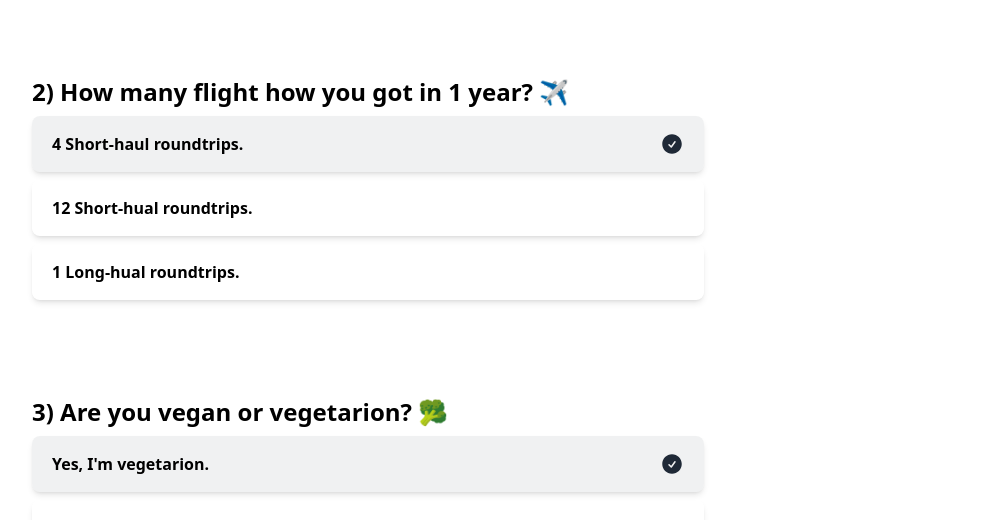
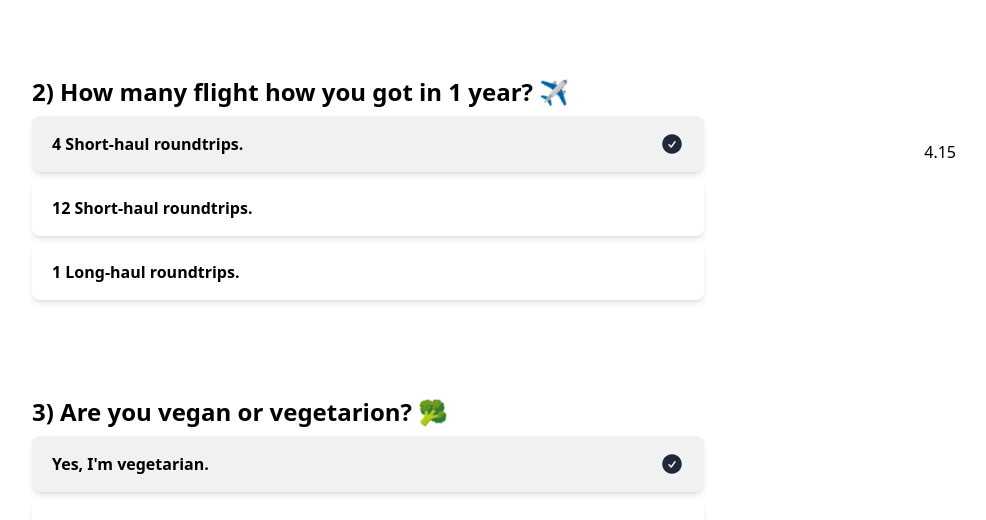
Before and after one commit to MungkornHorpanich/EcoFootprint, a React (Vite) app in the folder ecofootprint/: page /test in a window 1280 px wide. Shown: the part 600-1120 px from the top of the page, without its empty margins (272-1258 px from the left). Built offline with nearby package versions, Linux system fonts and the light colour scheme.

Commit message:
Adding the globalStateContext.tsx

```diff
--- a/ecofootprint/src/pages/Calculation.tsx
+++ b/ecofootprint/src/pages/Calculation.tsx
@@ -11,7 +11,6 @@ const Calculation: React.FC = () => {
     damping: 30,
     restDelta: 0.001,
   });
-
   const q1 = [
     { name: "Yes, I do.", footprint: 4.6 },
     { name: "Yes, I do but It's an electric car.", footprint: 0.4 },
@@ -21,12 +20,12 @@ const Calculation: React.FC = () => {
 
   const q2 = [
     { name: "4 Short-haul roundtrips.", footprint: 1.9 },
-    { name: "12 Short-hual roundtrips.", footprint: 5.5 },
-    { name: "1 Long-hual roundtrips.", footprint: 2.35 },
+    { name: "12 Short-haul roundtrips.", footprint: 5.5 },
+    { name: "1 Long-haul roundtrips.", footprint: 2.35 },
   ];
 
   const q3 = [
-    { name: "Yes, I'm vegetarion.", footprint: -1.4 },
+    { name: "Yes, I'm vegetarian.", footprint: -1.4 },
     { name: "Yes, I'm vegan.", footprint: -1.6 },
     { name: "I don't eat red meat.", footprint: -0.9 },
     { name: "No, I'm not", footprint: 1.2 },
@@ -46,8 +45,8 @@ const Calculation: React.FC = () => {
   ];
 
   const q6 = [
-    { name: "Yes, I do but not alot.", footprint: -0.25 },
-    { name: "Yes, I do but alot.", footprint: -0.5 },
+    { name: "Yes, I do but not a lot.", footprint: -0.25 },
+    { name: "Yes, I do but a lot.", footprint: -0.5 },
     { name: "No, I don't", footprint: 0.4 },
   ];
 
@@ -57,50 +56,24 @@ const Calculation: React.FC = () => {
     { name: "A lot (500$ a month)", footprint: 0.5 },
   ];
 
-  // Q1
   const [selected1, setSelected1] = useState(q1[0]);
-  const footprint1 = selected1.footprint;
-
-  // Q2
   const [selected2, setSelected2] = useState(q2[0]);
-  const footprint2 = selected2.footprint;
-
-  // Q3
   const [selected3, setSelected3] = useState(q3[0]);
-  const footprint3 = selected3.footprint;
-
-  // Q4
   const [selected4, setSelected4] = useState(q4[0]);
-  const footprint4 = selected4.footprint;
-
-  // Q5
   const [selected5, setSelected5] = useState(q5[0]);
-  const footprint5 = selected5.footprint;
-
-  // Q6
   const [selected6, setSelected6] = useState(q6[0]);
-  const footprint6 = selected6.footprint;
-
-  // Q7
   const [selected7, setSelected7] = useState(q7[0]);
-  const footprint7 = selected7.footprint;
-
-  const [csum, setCsum] = useState<number | any>(null);
 
   useEffect(() => {
-    let sum =
-      footprint1 +
-      footprint2 +
-      footprint3 +
-      footprint4 +
-      footprint5 +
-      footprint6 +
-      footprint7;
+    const sum =
+      selected1.footprint +
+      selected2.footprint +
+      selected3.footprint +
+      selected4.footprint +
+      selected5.footprint +
+      selected6.footprint +
+      selected7.footprint;
     setCsum(sum);
-    console.log("let ---------------------");
-    console.log(sum.toFixed(2));
-    console.log("state ---------------------");
-    console.log(csum);
   }, [
     selected1,
     selected2,
@@ -111,12 +84,25 @@ const Calculation: React.FC = () => {
     selected7,
   ]);
 
+  const [csum, setCsum] = useState<number>(
+    selected1.footprint +
+      selected2.footprint +
+      selected3.footprint +
+      selected4.footprint +
+      selected5.footprint +
+      selected6.footprint +
+      selected7.footprint,
+  );
+
   return (
     <div className="py-12 w-screen px-3">
       <motion.div
         className="z-100 fixed top-0 left-0 right-0 h-[10px] m-2 rounded-full bg-gradient-to-r from-emerald-400 to-cyan-400 origin-left"
         style={{ scaleX }}
       />
+      <div className="fixed right-0 bottom-0 m-5 py-4 px-8">
+        {csum.toFixed(2)}
+      </div>
       <div className="flex flex-col max-w-2xl gap-24 mx-auto mt-12">
         <div id="heading">
           <h1 className="font-bold text-3xl">
--- /dev/null
+++ b/ecofootprint/src/services/GlobalStateContext.tsx
@@ -0,0 +1,27 @@
+import React, { createContext, useState, useContext } from "react";
+
+// Create a context with default value
+const GlobalStateContext = createContext({
+  csum: 0,
+  setCsum: (csum: number) => {},
+});
+
+// Create a provider component
+export const GlobalStateProvider = ({
+  children,
+}: {
+  children: React.ReactNode;
+}) => {
+  const [csum, setCsum] = useState<number | any>(0);
+
+  return (
+    <GlobalStateContext.Provider value={{ csum, setCsum }}>
+      {children}
+    </GlobalStateContext.Provider>
+  );
+};
+
+// Create a custom hook to use the GlobalStateContext
+export const useGlobalState = () => {
+  return useContext(GlobalStateContext);
+};
```
